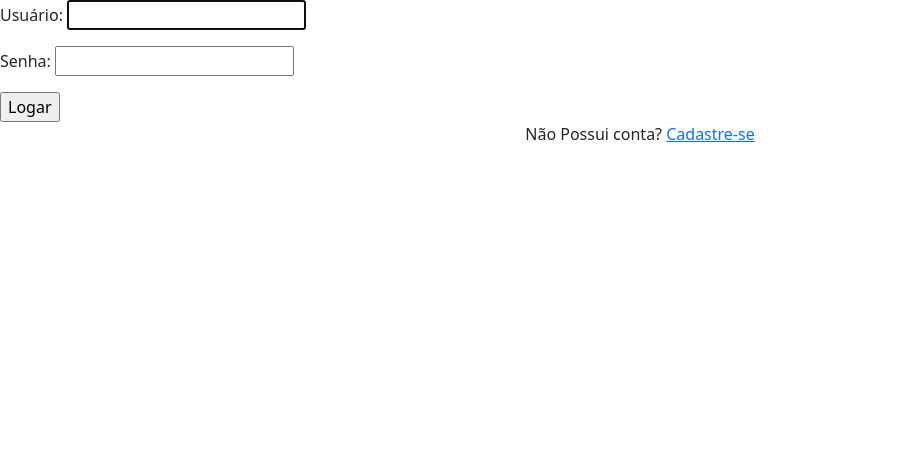
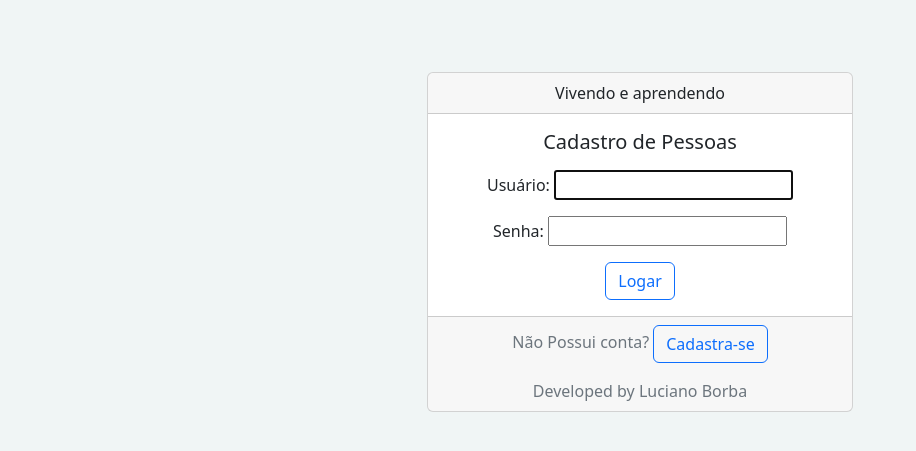
Before and after one commit to luhborba/Lista_de_Contatos-django, a Django app: page /accounts/login/ in a window 1280 px wide. Shown: the top 451 px of the page, without its empty margins (0-916 px from the left). Run offline with Django 4.2, Linux system fonts and the light colour scheme; parts of the project's set-up code (start-up, migrations or seed data) failed here and were passed over.

Commit message:
estilizando

```diff
--- a/main/templates/main/base.html
+++ b/main/templates/main/base.html
@@ -1,3 +1,4 @@
+{% load static %}
 <!DOCTYPE html>
 <html lang="pt-br">
 <head>
@@ -10,7 +11,13 @@
 
     <title>Lista de Contatos</title>
 </head>
+<style>
+body {
+    background-color: #f0f5f5;
+}
+</style>
 <body>
+
     {% include 'main/menu.html' %}
     {% if messages %}
         <ul class="messages">
--- a/main/templates/main/menu.html
+++ b/main/templates/main/menu.html
@@ -1,7 +1,23 @@
 {% if user.is_authenticated %}
-    <ul>
-        <li><a href="{% url 'home' %}">Home</a></li>
-        <li><a href="{% url 'pessoa.index' %}">Pessoas</a></li>
-        <li><a href="{% url 'logout' %}">Sair</a></li>
-    </ul>
+<nav class="navbar navbar-expand-lg" style="background-color: #c2d6d6;>
+    <div class="container-fluid">
+        <a class="navbar-brand" href="#">Lista de Contatos</a>
+        <button class="navbar-toggler" type="button" data-bs-toggle="collapse" data-bs-target="#navbarText" aria-controls="navbarText" aria-expanded="false" aria-label="Toggle navigation">
+          <span class="navbar-toggler-icon"></span>
+        </button>
+        <div class="collapse navbar-collapse" id="navbarText">
+          <ul class="navbar-nav me-auto mb-2 mb-lg-0">
+            <li class="nav-item">
+              <a class="nav-link active" aria-current="page" href="{% url 'home' %}">Início</a>
+            </li>
+            <li class="nav-item">
+              <a class="nav-link" aria-current="page" href="{% url 'pessoa.index' %}">Pessoas</a>
+            </li>
+            <li class="nav-item">
+              <a class="nav-link" aria-current="page" href="{% url 'logout' %}">Sair</a>
+            </li>
+          </ul>
+    </div>
+</nav>
+
 {% endif %}
--- a/main/templates/registration/login.html
+++ b/main/templates/registration/login.html
@@ -1,11 +1,33 @@
 {% extends 'main/base.html' %}
+{% load static %}
 {% block content %}
+<br><br><br>
+
+<center><div class="col-md-4"></div>
+<div  class="panel-default col-md-4 col-sm-12">
+<div class="card text-center">
+    <div class="card-header">
+      Vivendo e aprendendo
+    </div>
+    <div class="card-body">
+      <h5 class="card-title">Cadastro de Pessoas</h5>
+      <p class="card-text">
         <form method="POST">
         {% csrf_token %}
         {{ form.as_p}}
-    <input type="submit" value="Logar"/>
+        <button type="submit" class="btn btn-outline-primary">Logar</button>
         </form>
+    </div>
+    <div class="card-footer text-muted">
         <p class="text-center">Não Possui conta?
-    <a href="/accounts/register">Cadastre-se</a>
+            <button type="button" class="btn btn-outline-primary"><a class="nav-link" href="/accounts/register" >Cadastra-se</a></button>
         </p>
+        Developed by Luciano Borba
+    </div>
+</div>
+</div>
+</div></center>
 {% endblock content %}
+
+<div class="col-md-4"></div>
+    <div  class="panel-default col-md-4 col-sm-12">
--- a/project/settings.py
+++ b/project/settings.py
@@ -125,7 +125,9 @@ USE_TZ = True
 # Static files (CSS, JavaScript, Images)
 # https://docs.djangoproject.com/en/4.1/howto/static-files/
 
-STATIC_URL = 'static/'
+STATIC_URL = '/static/'
+
+STATIC_ROOT = ''
 
 # Default primary key field type
 # https://docs.djangoproject.com/en/4.1/ref/settings/#default-auto-field
--- a/project/urls.py
+++ b/project/urls.py
@@ -26,7 +26,7 @@ urlpatterns = [
     path('', include('api.urls')),
     path('pessoas/',include('pessoa.urls')),
     path('accounts/', include('django.contrib.auth.urls')),
-]
+]+ static(settings.STATIC_URL, document_root=settings.STATIC_ROOT)
 
 
 if settings.DEBUG:
```
Also changed, not shown: main/static/main/img/logo-pmjp.png (added), media/imagens/1660417205988.jpg (deleted), media/imagens/2922561.png (deleted), 1 other file. Lines whose indentation alone changed are shown as unchanged.
